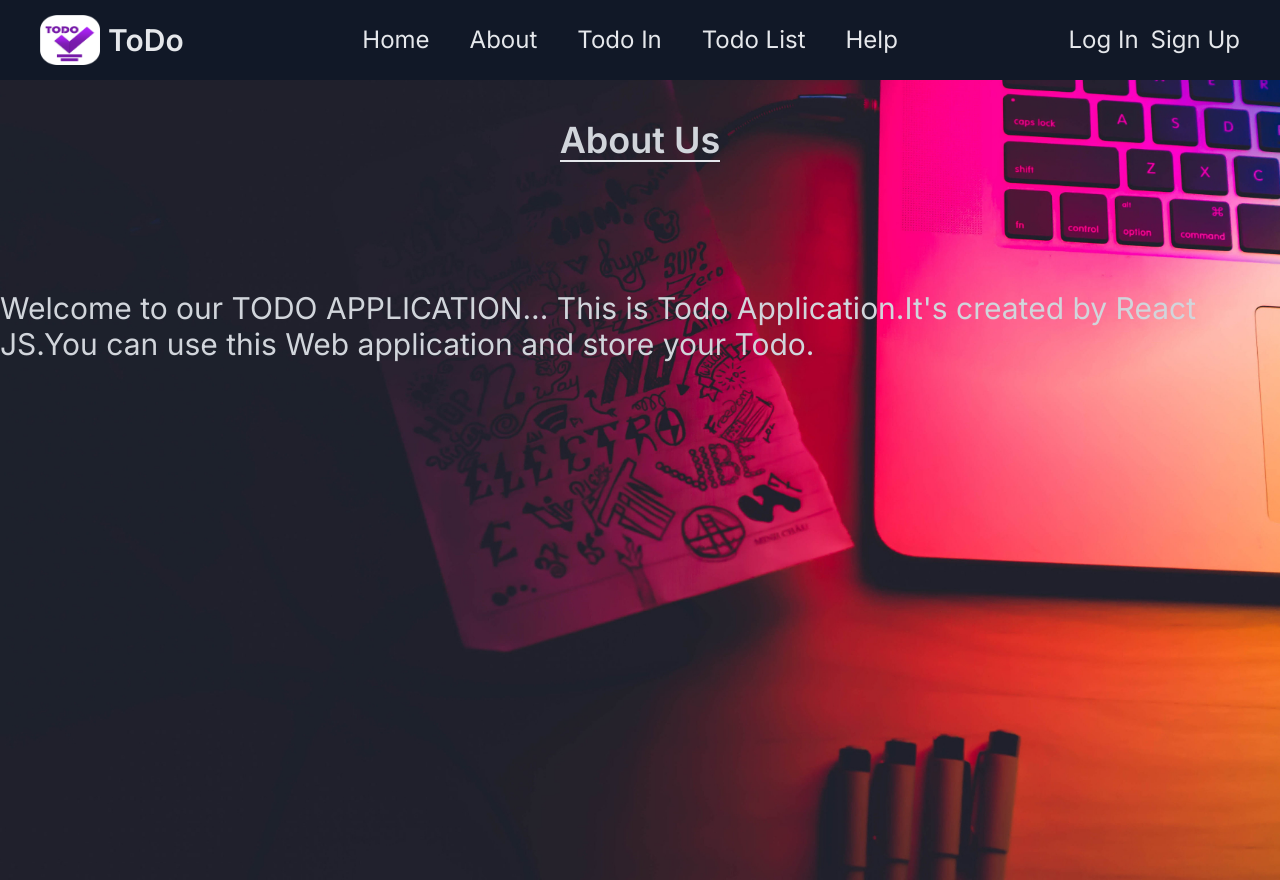
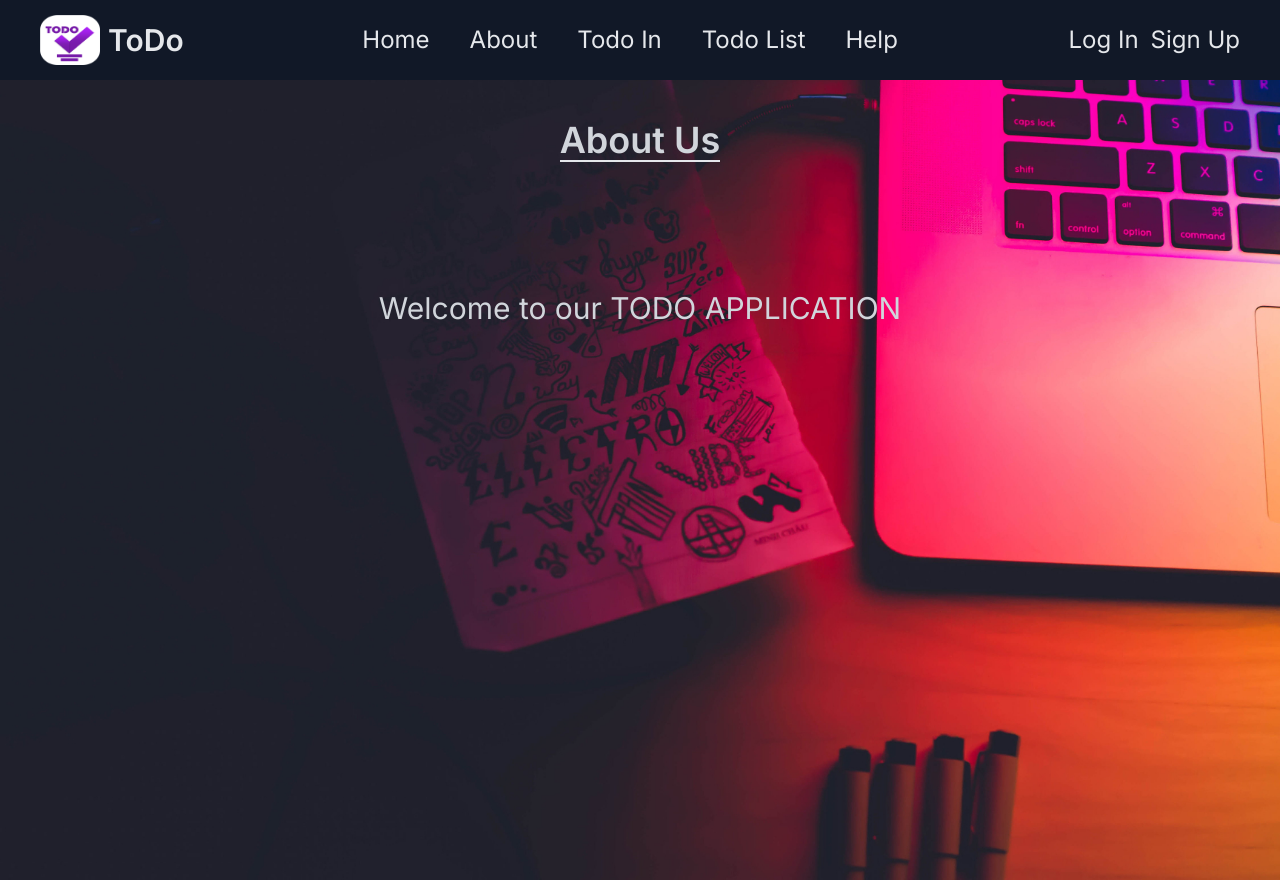
Before and after one commit to rakibul6002/Todo-Application, a Next.js app: page /About in a window 1280 px wide. Built offline with nearby package versions, Linux system fonts and the light colour scheme.

Commit message:
abylioyugf

```diff
--- a/src/components/About.js
+++ b/src/components/About.js
@@ -7,7 +7,8 @@ const About = () => {
         <p className='mt-10 text-4xl border-b-2 text-gray-300 font-semibold'>About Us</p>
       </div>
      <div className='flex flex-col items-center justify-center mt-32  text-gray-300'>
-       <p className='text-3xl'>Welcome to our TODO APPLICATION... This is Todo Application.It's created by React JS.You can use this Web application and store your Todo.</p>
+       <p className='text-3xl'>Welcome to our TODO APPLICATION</p>
+
      </div>
     </main>
   )
```
